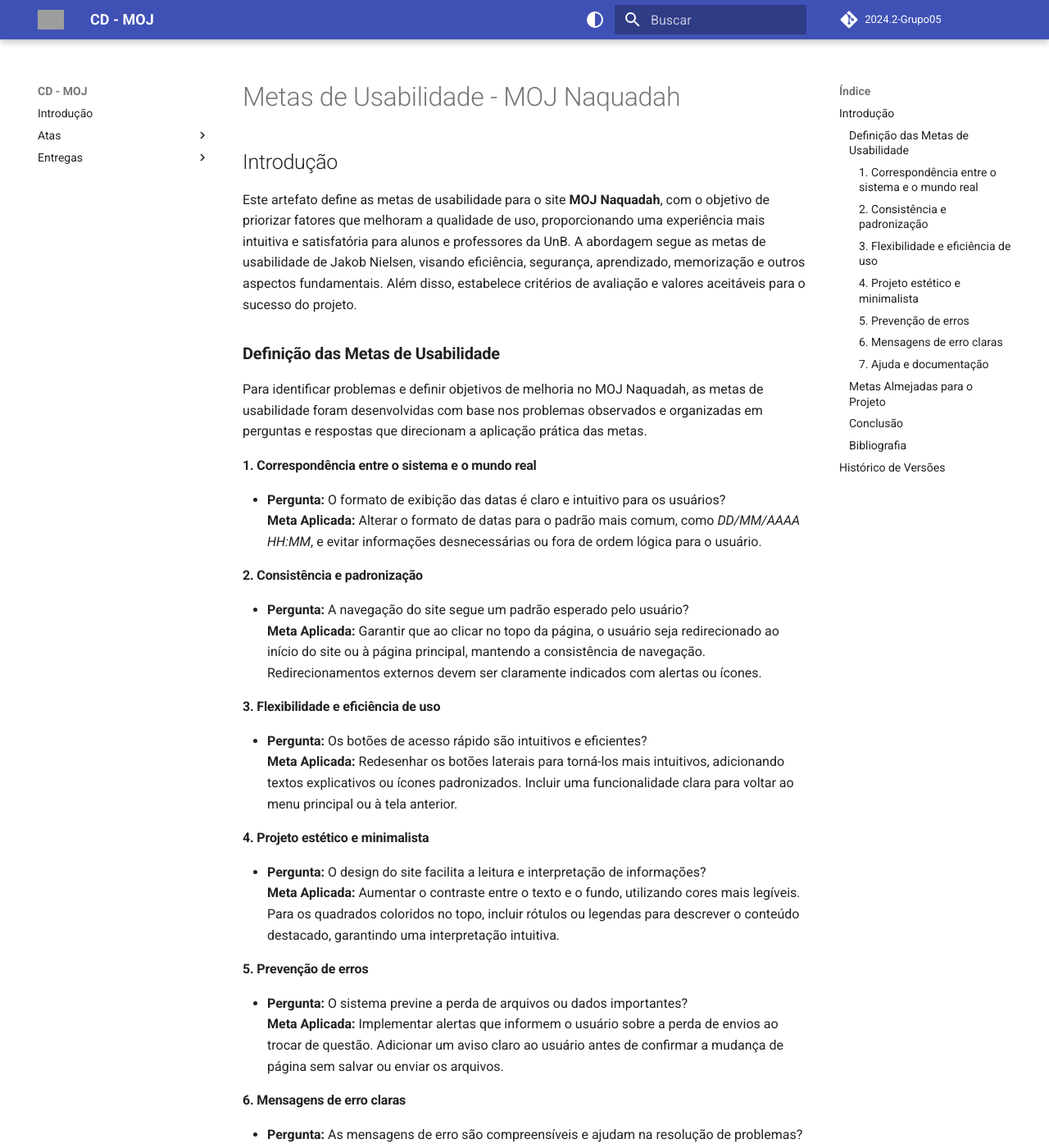
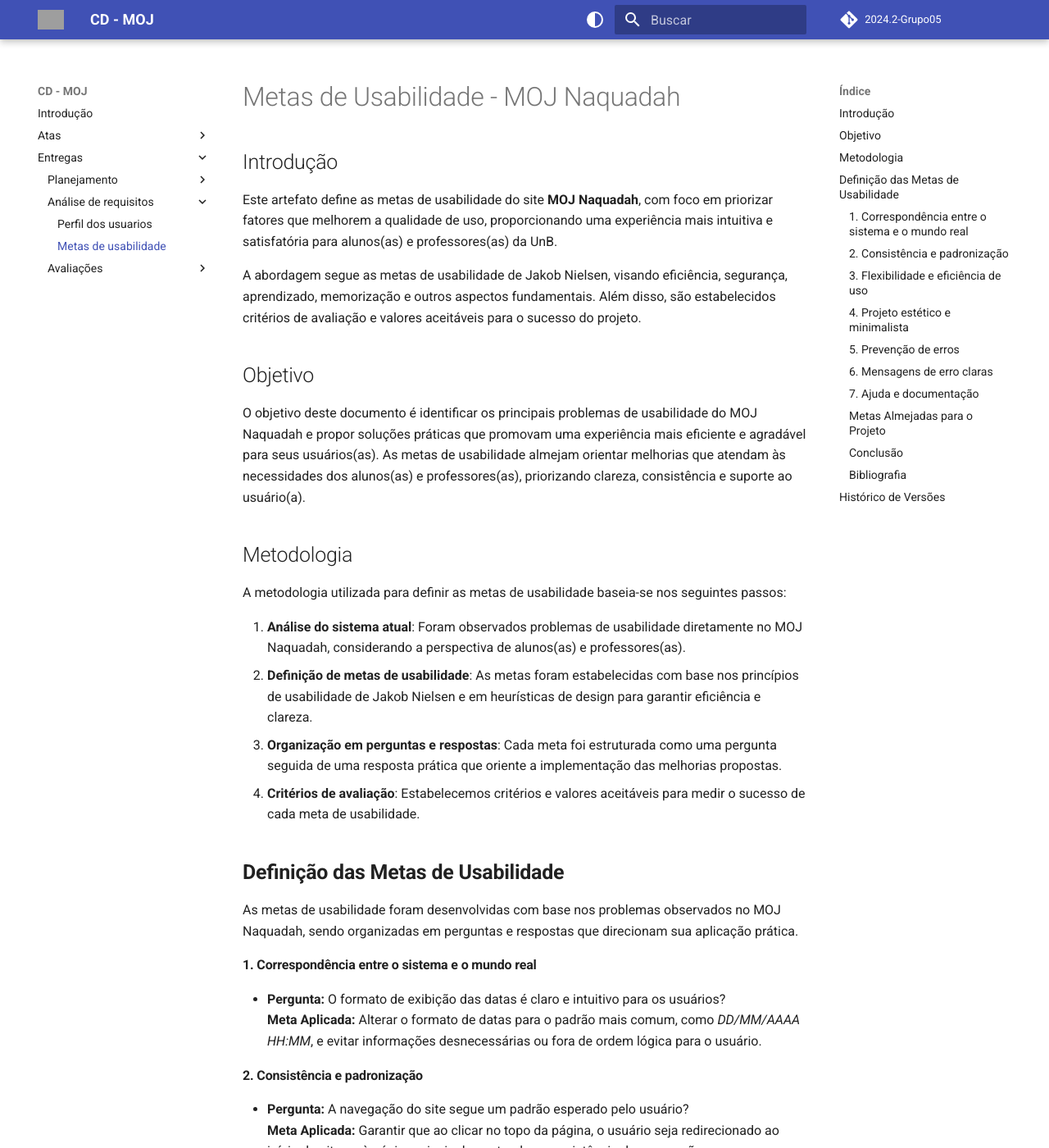
Before and after one commit to Interacao-Humano-Computador/2024.2-Grupo05, an MkDocs documentation site: the page built from docs/entregas/entrega_2/metas_de_usabilidade.md, in a window 1280 px wide and 1400 px high. Shown: the whole window at 82% size. Built offline with MkDocs 1.6.1 and Material for MkDocs 9.7.7, drawn with Linux system fonts in a browser that asks for light colours; comment, search, counter and statistics services are not loaded; the version menu is left out; some of the changed text lies outside the part shown; grey boxes are pictures that could not be loaded.

Commit message:
docs: Padronização das metas de usabilidade.

```diff
--- a/docs/entregas/entrega_2/metas_de_usabilidade.md
+++ b/docs/entregas/entrega_2/metas_de_usabilidade.md
@@ -2,11 +2,26 @@
 
 ## Introdução
 
-Este artefato define as metas de usabilidade para o site **MOJ Naquadah**, com o objetivo de priorizar fatores que melhoram a qualidade de uso, proporcionando uma experiência mais intuitiva e satisfatória para alunos e professores da UnB. A abordagem segue as metas de usabilidade de Jakob Nielsen, visando eficiência, segurança, aprendizado, memorização e outros aspectos fundamentais. Além disso, estabelece critérios de avaliação e valores aceitáveis para o sucesso do projeto.
+Este artefato define as metas de usabilidade do site **MOJ Naquadah**, com foco em priorizar fatores que melhorem a qualidade de uso, proporcionando uma experiência mais intuitiva e satisfatória para alunos(as) e professores(as) da UnB.
 
-### **Definição das Metas de Usabilidade**
+A abordagem segue as metas de usabilidade de Jakob Nielsen, visando eficiência, segurança, aprendizado, memorização e outros aspectos fundamentais. Além disso, são estabelecidos critérios de avaliação e valores aceitáveis para o sucesso do projeto.
 
-Para identificar problemas e definir objetivos de melhoria no MOJ Naquadah, as metas de usabilidade foram desenvolvidas com base nos problemas observados e organizadas em perguntas e respostas que direcionam a aplicação prática das metas.
+## Objetivo
+
+O objetivo deste documento é identificar os principais problemas de usabilidade do MOJ Naquadah e propor soluções práticas que promovam uma experiência mais eficiente e agradável para seus usuários(as). As metas de usabilidade almejam orientar melhorias que atendam às necessidades dos alunos(as) e professores(as), priorizando clareza, consistência e suporte ao usuário(a).
+
+## Metodologia
+
+A metodologia utilizada para definir as metas de usabilidade baseia-se nos seguintes passos:
+
+1. **Análise do sistema atual**: Foram observados problemas de usabilidade diretamente no MOJ Naquadah, considerando a perspectiva de alunos(as) e professores(as).
+2. **Definição de metas de usabilidade**: As metas foram estabelecidas com base nos princípios de usabilidade de Jakob Nielsen e em heurísticas de design para garantir eficiência e clareza.
+3. **Organização em perguntas e respostas**: Cada meta foi estruturada como uma pergunta seguida de uma resposta prática que oriente a implementação das melhorias propostas.
+4. **Critérios de avaliação**: Estabelecemos critérios e valores aceitáveis para medir o sucesso de cada meta de usabilidade.
+
+## **Definição das Metas de Usabilidade**
+
+As metas de usabilidade foram desenvolvidas com base nos problemas observados no MOJ Naquadah, sendo organizadas em perguntas e respostas que direcionam sua aplicação prática.
 
 #### **1. Correspondência entre o sistema e o mundo real**
 - **Pergunta:** O formato de exibição das datas é claro e intuitivo para os usuários?
@@ -26,7 +41,7 @@
 
 #### **5. Prevenção de erros**
 - **Pergunta:** O sistema previne a perda de arquivos ou dados importantes?
-  **Meta Aplicada:** Implementar alertas que informem o usuário sobre a perda de envios ao trocar de questão. Adicionar um aviso claro ao usuário antes de confirmar a mudança de página sem salvar ou enviar os arquivos.
+  **Meta Aplicada:** Implementar alertas que avisem o usuário sobre a possível perda de envios ao trocar de questão. Adicionar um aviso claro ao usuário antes de confirmar a mudança de página sem salvar ou enviar os arquivos.
 
 #### **6. Mensagens de erro claras**
 - **Pergunta:** As mensagens de erro são compreensíveis e ajudam na resolução de problemas?
@@ -34,11 +49,11 @@
 
 #### **7. Ajuda e documentação**
 - **Pergunta:** A documentação cobre as principais dúvidas e cenários de uso?
-  **Meta Aplicada:** Expandir a documentação e o FAQ para incluir mais exemplos de problemas técnicos, como "time limit exceeded," e instruções detalhadas para resolvê-los. Garantir que os conteúdos sejam acessíveis e compreensíveis para todos os níveis de usuários.
+  **Meta Aplicada:** Expandir a documentação e o FAQ para incluir mais exemplos de problemas técnicos, como "*time limit exceeded*", e instruções detalhadas para resolvê-los. Garantir que os conteúdos sejam acessíveis e compreensíveis para todos os níveis de usuários(as).
 
 ### **Metas Almejadas para o Projeto**
 
-As metas a seguir foram definidas com o objetivo de solucionar os problemas de usabilidade identificados no MOJ Naquadah. Elas priorizam aspectos essenciais para melhorar a clareza, eficiência e suporte ao usuário, garantindo uma experiência digital mais intuitiva e acessível. As metas críticas incluem:
+As metas a seguir foram definidas com o objetivo de solucionar os problemas de usabilidade identificados no MOJ Naquadah. Elas priorizam aspectos essenciais para melhorar a clareza, eficiência e suporte ao usuário(a), garantindo uma experiência digital mais intuitiva e acessível. As metas críticas incluem:
 
 1. **Melhorar a correspondência entre o sistema e o mundo real**
 2. **Garantir consistência e padronização**
@@ -50,25 +65,22 @@
 
 ### **Conclusão**
 
-A definição das metas de usabilidade para o MOJ Naquadah é baseada em um plano claro e prioritário, direcionado à solução de problemas críticos enfrentados pelos usuários. A aplicação estratégica dessas melhorias busca não apenas atender às expectativas dos usuários, mas também elevar o padrão de experiência digital da plataforma, alinhando-se às melhores práticas de usabilidade e design. Esse compromisso reflete a visão de oferecer um sistema eficiente, intuitivo e acessível ao público alvo.
+A definição das metas de usabilidade para o MOJ Naquadah é baseada em um plano claro e prioritário, direcionado à solução de problemas críticos enfrentados pelos usuários(as). A aplicação estratégica dessas melhorias busca não apenas atender às expectativas dos usuários(as), mas também elevar o padrão de experiência digital da plataforma, alinhando-se às melhores práticas de usabilidade e design.
+
+Esse compromisso reflete a visão de oferecer um sistema eficiente, intuitivo e acessível ao público-alvo.
 
 Autor(es): [Jéssica Eveline](https://github.com/xzxjesse) e [Marcelo Adrian](https://github.com/Marcelo-Adrian), 2024.
 
 ### **Bibliografia**
 
-Diana Fournier. As 6 metas de Usabilidade. MEDIUM, 2016. Disponível em: [https://medium.com/vivareal-ux-chapter/as-6-metas-de-usabilidade-9491442fd56a](https://medium.com/vivareal-ux-chapter/as-6-metas-de-usabilidade-9491442fd56a). Acesso em: 09/05/2023.
+1. Fournier, D. (2016). *As 6 metas de usabilidade*. Medium. Disponível em: [https://medium.com/vivareal-ux-chapter/as-6-metas-de-usabilidade-9491442fd56a](https://medium.com/vivareal-ux-chapter/as-6-metas-de-usabilidade-9491442fd56a). Acesso em: 09/05/2023.
+2. Barbosa, S. D. J.; Silva, B. S. da; Silveira, M. S.; Gasparini, I.; Darin, T.; Barbosa, G. D. J. *Interação Humano-Computador e Experiência do Usuário*. Rio de Janeiro: Elsevier Editora, 2021.
+3. Nielsen, J. *Designing Web Usability: The Practice of Simplicity*. Peachpit Press, 1ª edição, 1999.
+4. Barbosa, S. D. J.; da Silva, B. S. Planejamento da Avaliação de IHC. In: *Interação Humano-Computador*. Rio de Janeiro: Elsevier Editora, 2010.
+5. Silva, A. B. Plano de Ensino - FIHC 022024 Turma 01 v1. *Interação Humano-Computador*, 2° semestre de 2024. Disponível em: [link].
+6. MOJ Naquadah. Disponível em: [https://moj.naquadah.com.br/cgi-bin/index.sh](https://moj.naquadah.com.br/cgi-bin/index.sh). Acesso em: 30/11/2024.
+7. Interação Humano-Computador. Metas de Usabilidade. Disponível em: [GitHub](https://github.com/Interacao-Humano-Computador/2023.1-BancoCentral/blob/master/docs/analise_requisitos/metas_usabilidade.md). Acesso em: 30/11/2024.
 
-Barbosa, S. D. J.; Silva, B. S. da; Silveira, M. S.; Gasparini, I.; Darin, T.; Barbosa, G. D. J. *Interação Humano-Computador e Experiência do Usuário*. Rio de Janeiro: Elsevier Editora, 2021.
-
-NIELSEN, Jacob. *Designing Web Usability: The Practice of Simplicity*. Peachpit Press, 1ª edição, 1999.
-
-BARBOSA, Simone Diniz Junqueira; DA SILVA, Bruno Santana. Planejamento da Avaliação de IHC. In: *Interação Humano-Computador*. Rio de Janeiro: Elsevier Editora, 2010.
-
-SILVA, André Barros. Plano de Ensino - FIHC 022024 Turma 01 v1. *Interação Humano Computador*, 2° semestre de 2024. Disponível em: [Plano de Ensino](https://aprender3.unb.br/pluginfile.php/2972625/mod_resource/content/56/Plano_de_Ensino%20FIHC%20022024%20Turma%2001%20v1.pdf).
-
-MOJ NAQUADAH. Disponível em: [https://moj.naquadah.com.br/cgi-bin/index.sh](https://moj.naquadah.com.br/cgi-bin/index.sh). Acesso em: 30 nov. 2024.
-
-Interação Humano-Computador. Metas de Usabilidade. Disponível em: [https://github.com/Interacao-Humano-Computador/2023.1-BancoCentral/blob/master/docs/analise_requisitos/metas_usabilidade.md](https://github.com/Interacao-Humano-Computador/2023.1-BancoCentral/blob/master/docs/analise_requisitos/metas_usabilidade.md). Acesso em: 30 nov. 2024.
 
 ## Histórico de Versões
 
--- a/mkdocs.yml
+++ b/mkdocs.yml
@@ -12,6 +12,7 @@
   - Atas:
       - Ata padrão: atas/ata-padrao.md
       - Ata 1: atas/ataN1_07_11_2024.md
+      - Ata 2: atas/ataN2_30_11_2024.md
   - Entregas:
       - Planejamento:
           - Cronograma Planejado: entregas/entrega_1/cronograma.md
@@ -25,6 +26,7 @@
           - Entrega: entregas/entrega_1/entrega_1.md
       - Análise de requisitos:
           - Perfil dos usuarios: entregas/entrega_2/perfil.md
+          - Metas de usabilidade: entregas/entrega_2/metas_de_usabilidade.md
       - Avaliações:
           - Autoavaliação: entregas/avaliações/autoavaliação_1.md
           - Avaliação Grupo 6: entregas/avaliações/avaliação_grupo06_1.md
```
